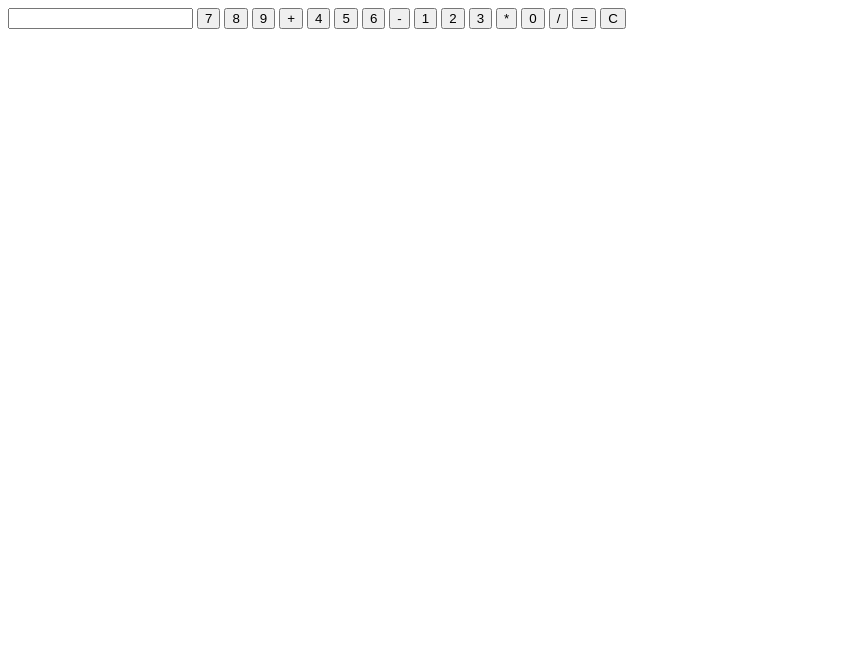
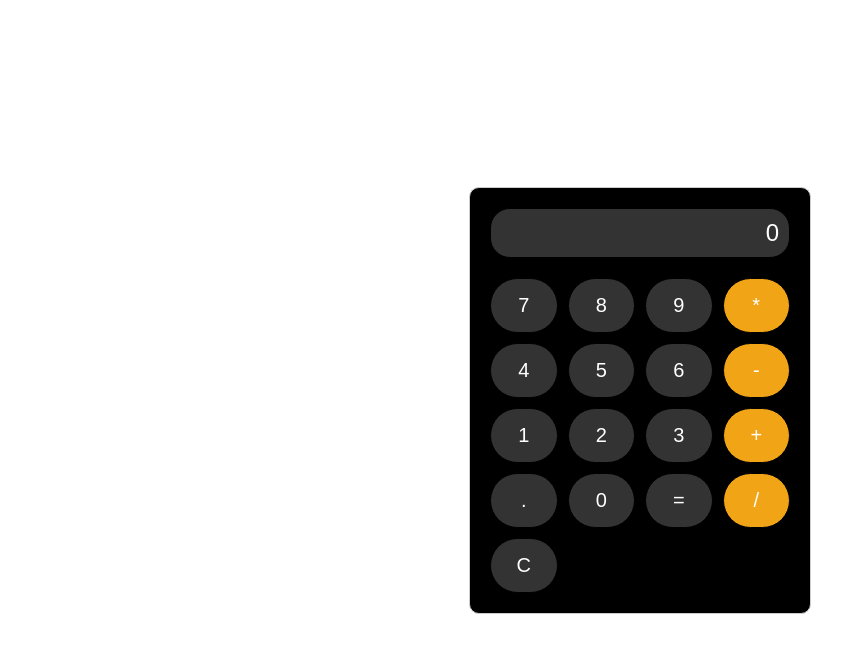
Before and after one commit to IvanPolukhin/Calculator, a plain HTML site: page index.html in a window 1280 px wide. Shown: the whole page, without its empty margins (0-866 px from the left). Drawn offline with Linux system fonts and the light colour scheme.

Commit message:
end of job

```diff
--- a/JS/main.js
+++ b/JS/main.js
@@ -1,14 +1,22 @@
 function data(value) {
+    clearOnFirstDigit();
     document.getElementById('display').value += value;
 }
 
 function result() {
     let expression = document.getElementById('display').value;
     let result;
-    result = /^[0-9+\-*/.\s]+$/.test(expression) ? eval(expression) : 'Error';
+    result = /^[0-9+\-*/.\s]+$/.test(expression) ? eval(expression) : '0';
     document.getElementById('display').value = result;
 }
 
+function clearOnFirstDigit() {
+    let currentValue = document.getElementById('display').value;
+    if (currentValue === '0') {
+        document.getElementById('display').value = '';
+    }
+}
+
 function clearDisplay() {
-    document.getElementById('display').value = '';
+    document.getElementById('display').value = '0';
 }
--- a/index.html
+++ b/index.html
@@ -9,24 +9,25 @@
 </head>
 
 <body>
-    <div id="calculator">
-        <input type="text" id="display" readonly>
-        <button onclick="data('7')">7</button>
-        <button onclick="data('8')">8</button>
-        <button onclick="data('9')">9</button>
-        <button onclick="data('+')">+</button>
-        <button onclick="data('4')">4</button>
-        <button onclick="data('5')">5</button>
-        <button onclick="data('6')">6</button>
-        <button onclick="data('-')">-</button>
-        <button onclick="data('1')">1</button>
-        <button onclick="data('2')">2</button>
-        <button onclick="data('3')">3</button>
-        <button onclick="data('*')">*</button>
-        <button onclick="data('0')">0</button>
-        <button onclick="data('/')">/</button>
-        <button onclick="result()">=</button>
-        <button onclick="clearDisplay()">C</button>
+    <div class="display" id="calculator">
+        <input type="text" id="display" value="0" readonly>
+        <button class="btn" onclick="data('7')">7</button>
+        <button class="btn" onclick="data('8')">8</button>
+        <button class="btn" onclick="data('9')">9</button>
+        <button class="btn btn--act" onclick="data('*')">*</button>
+        <button class="btn" onclick="data('4')">4</button>
+        <button class="btn" onclick="data('5')">5</button>
+        <button class="btn" onclick="data('6')">6</button>
+        <button class="btn btn--act" onclick="data('-')">-</button>
+        <button class="btn" onclick="data('1')">1</button>
+        <button class="btn" onclick="data('2')">2</button>
+        <button class="btn" onclick="data('3')">3</button>
+        <button class="btn btn--act" onclick="data('+')">+</button>
+        <button class="btn" onclick="data('.')">.</button>
+        <button class="btn" onclick="data('0')">0</button>
+        <button class="btn" onclick="result()">=</button>
+        <button class="btn btn--act" onclick="data('/')">/</button>
+        <button class="btn" onclick="clearDisplay()">C</button>
     </div>
 
     <script src="JS/main.js"></script>
--- a/style.css
+++ b/style.css
@@ -0,0 +1,62 @@
+body {
+    display: flex;
+    justify-content: center;
+    align-items: center;
+    height: 100vh;
+    margin: 0;
+    background-color: #fff;
+    font-family: 'Arial', sans-serif;
+}
+
+#calculator {
+    display: grid;
+    grid-template-columns: repeat(4, 1fr);
+    grid-gap: 10px;
+    max-width: 300px;
+    margin: auto;
+    padding: 20px;
+    border: 1px solid #ccc;
+    border-radius: 10px;
+    background-color: #000;
+}
+
+#display {
+    grid-column: span 4;
+    background-color: #333;
+    color: #fff;
+    border: 1px solid #000;
+    border-radius: 20px;
+    padding: 10px;
+    text-align: right;
+    font-size: 1.5em;
+    margin-bottom: 10px;
+}
+
+.btn {
+    padding: 15px;
+    font-size: 20px;
+    border: 1px solid #000;
+    border-radius: 30px;
+    cursor: pointer;
+    background-color: #333;
+    color: #fff;
+    transition: background-color 0.3s ease;
+}
+
+.btn--act {
+    background-color: rgb(240, 164, 22);
+}
+
+.btn:hover {
+    background-color: #e0e0e0;
+    color: #000;
+}
+
+.btn--act:hover {
+    /* background-color: ; */
+    color: #000;
+}
+
+.btn:active {
+    background-color: #ccc;
+}
```
